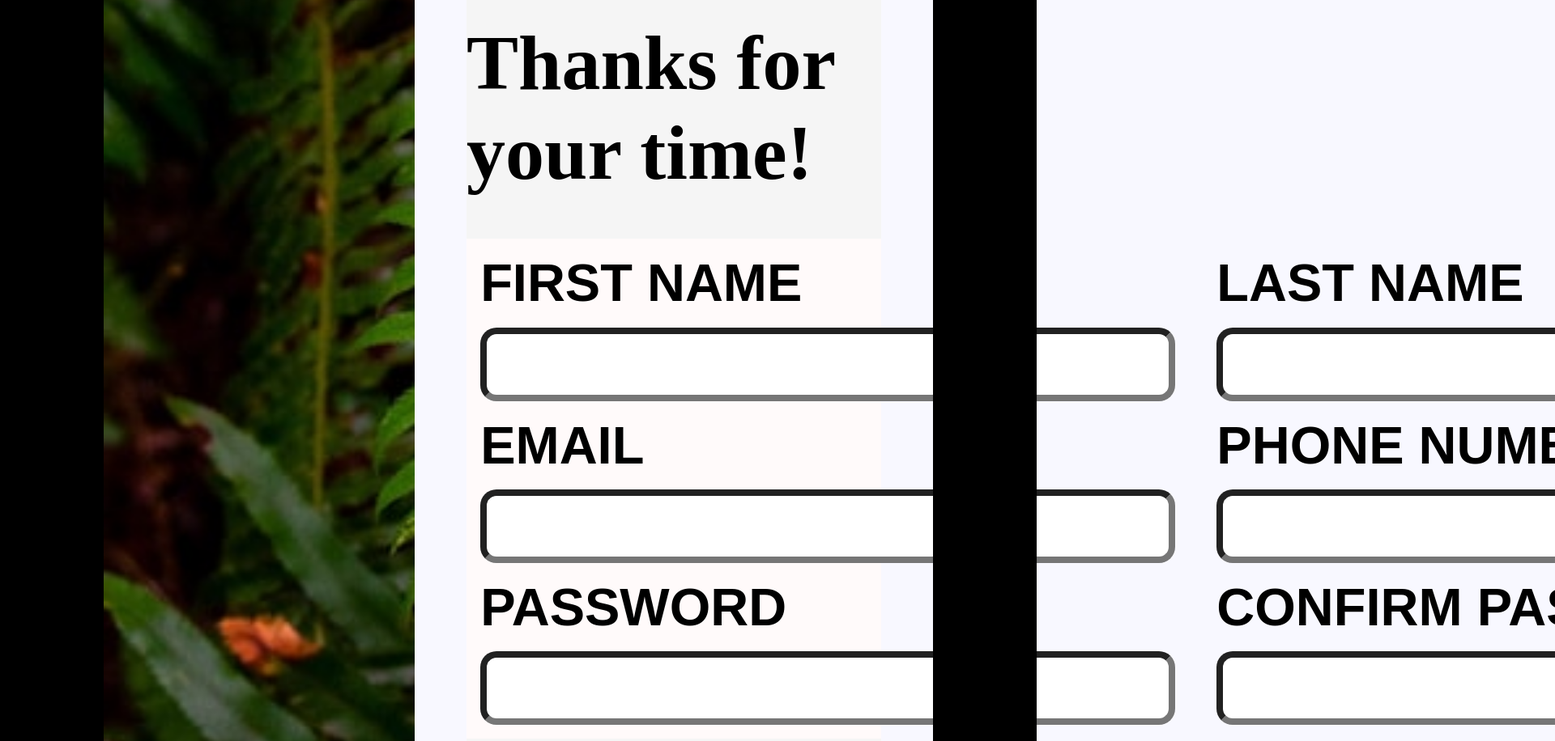
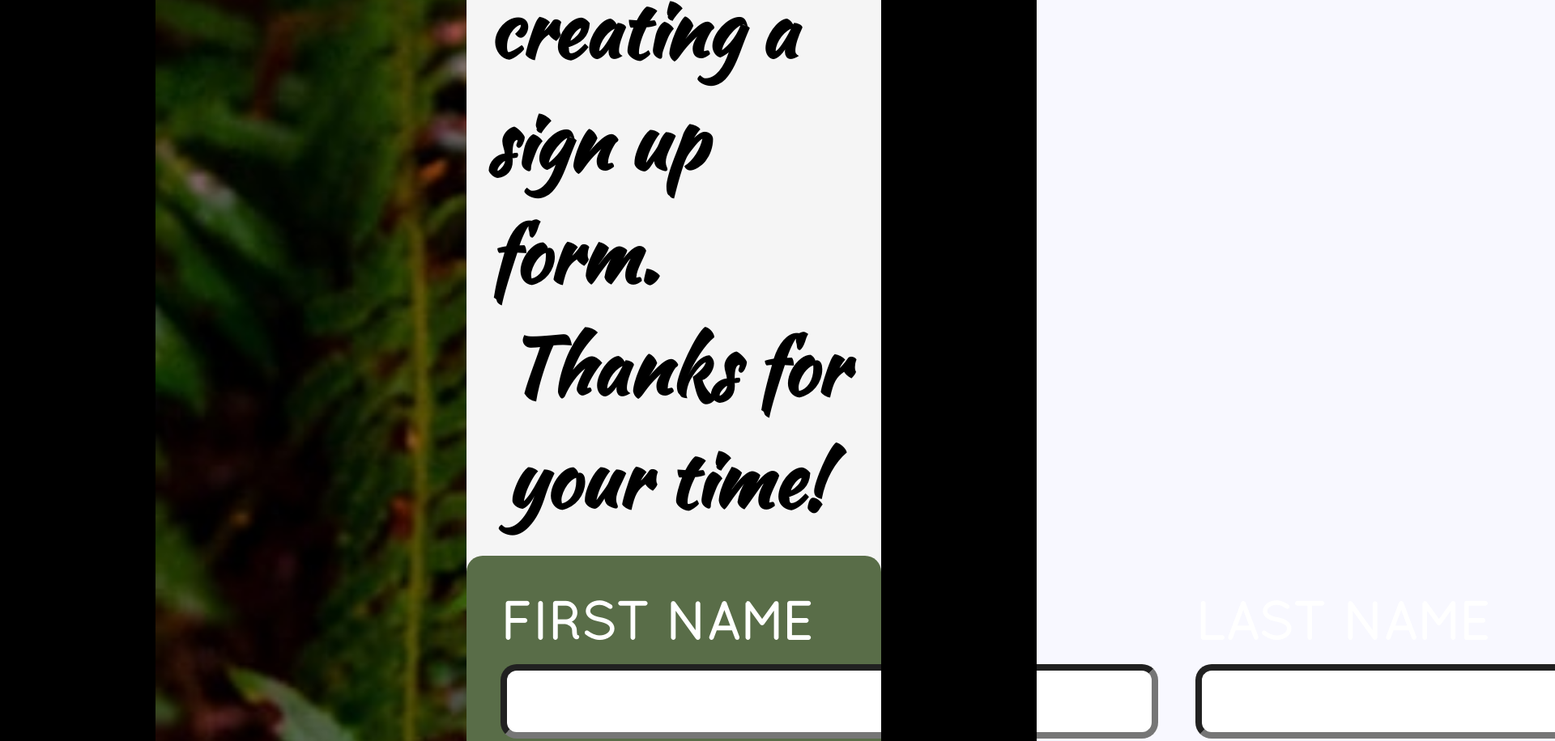
Before and after one commit to Michael-Aklilu/Sign-up-Form, a plain HTML site: page index.html in a window 1280 px wide. Shown: the part 1374-2290 px from the top of the page at 81% size, 1920 px wide, since content can reach past the window. Drawn offline with Linux system fonts and the light colour scheme; files whose address does not match are found by name.

Commit message:
Add downloaded font to form and button

```diff
--- a/style.css
+++ b/style.css
@@ -5,6 +5,14 @@
  @font-face {
     font-family: my-font;
     src: url("/home/mikiaklilu/repos/Sign-up-Form/Norse-Bold.otf");
+ }
+ @font-face {
+   font-family: mysecondfont;
+   src: url("/home/mikiaklilu/repos/Sign-up-Form/Fonts/Quicksand-Regular.otf");
+ }
+ @font-face {
+   font-family: mythirdfont;
+   src: url("/home/mikiaklilu/repos/Sign-up-Form/Fonts/KaushanScript-Regular.otf");
  }
  body{
     min-height: 100vh;
@@ -46,23 +54,29 @@
     color: black;
     font-size: 6em;
     margin-top: 5%;
-    margin-left:5%;
     width:40%;
-    margin-right: 5%;
     font-weight: 900;
-    font-family: ui-monospace;
+    font-family: mythirdfont;
  }
  .textContent{
-   margin-bottom: 10%;
+   margin: 5%;
  }
  input[type="text"]{
    line-height: 25px;
    width: fit-content;
  }
+ input[type="password"]:invalid{
+   border-color: red;
+}
+input:hover{
+   border-color: blue;
+   box-shadow: #596D48;
+}
+
  input,
  label{
    display: block;
-   font-family: sans-serif;
+   font-family: mysecondfont;
     font-size: 65px;
     margin: 2%;
     border-width: 8px;
@@ -72,8 +86,13 @@
    display: flex;
    justify-content: left;
    gap: 10%;
-   background-color: snow;
+   background-color: #596D48;
    margin-bottom: 10%;
+   font-family: mysecondfont;
+   border-radius: 20px;
+   color: white;
+   padding: 5%;
+
 }
 button{
    font-size: 85px;
@@ -82,15 +101,14 @@ button{
    border-radius: 20px;
    color: white;
    margin-bottom: 5%;
+   font-family: mysecondfont;
+   margin-left: 5%;
 }
 
-input[type="password"]:invalid{
-   border-color: red;
-}
-input:focus{
-   border-color: blue;
-   box-shadow: #596D48;
-}
 a{
    color: #596D48;
 }
+span{
+   display: block;
+   margin-left: 5%;
+}
```
